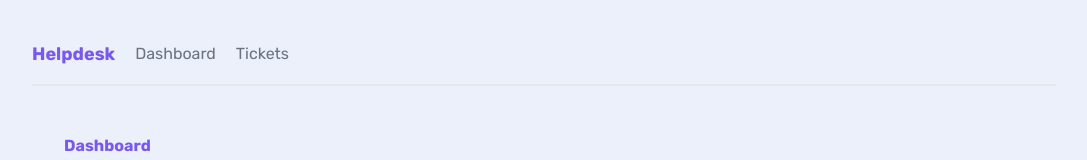
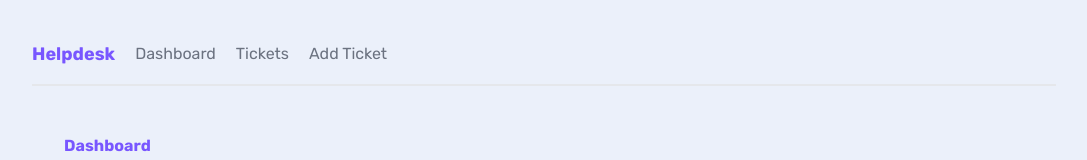
Before and after one commit to GeorgeMachaidze/nextJS-helpdesk, a Next.js app: page / in a window 1280 px wide. Shown: the top 160 px of the page, without its empty margins (96-1183 px from the left). Built offline with nearby package versions, Linux system fonts and the light colour scheme.

Commit message:
feat: add create ticket button in nav bar

```diff
--- a/app/components/Navbar.jsx
+++ b/app/components/Navbar.jsx
@@ -5,6 +5,7 @@ export default function navbar() {
       <h1>Helpdesk</h1>
       <Link href="/">Dashboard</Link>
       <Link href="/tickets">Tickets</Link>
+      <Link href="/tickets/create">Add Ticket</Link>
     </nav>
   );
 }
```
